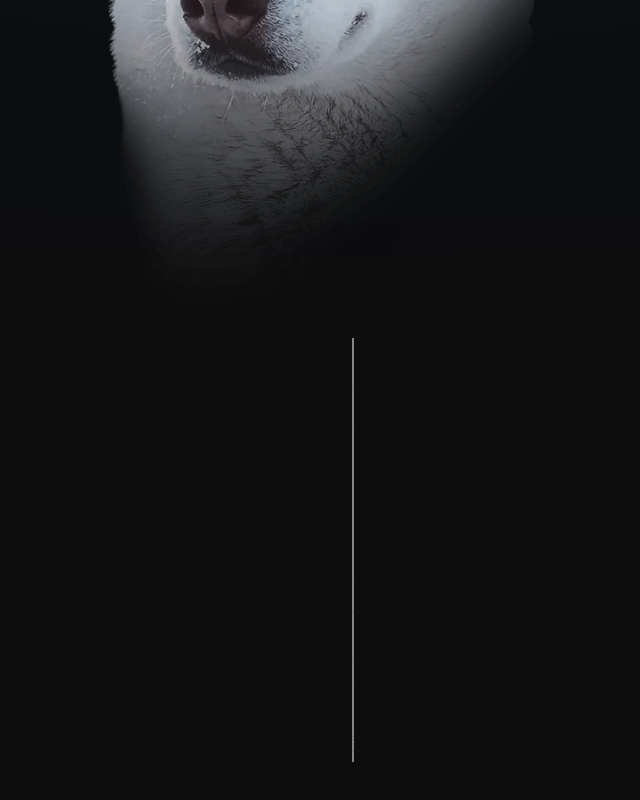
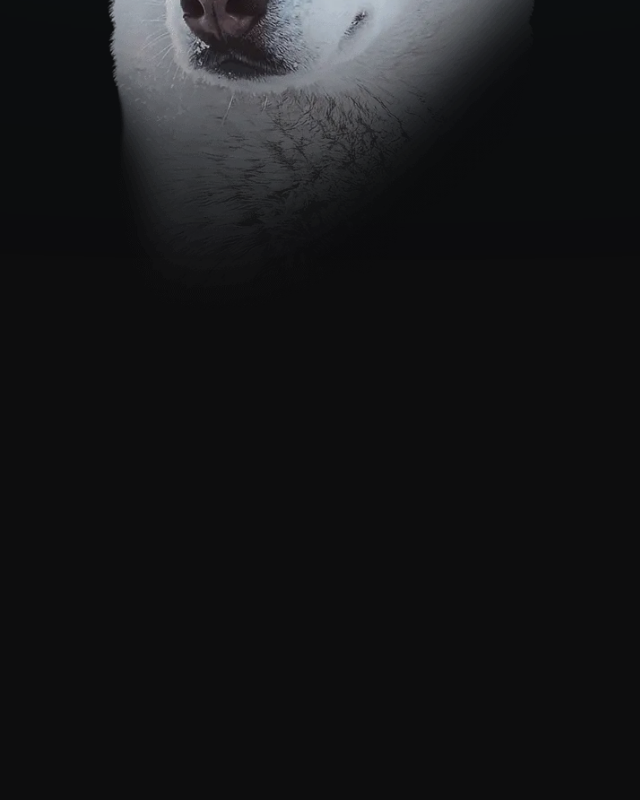
Before and after one commit to erupturatis/Personal-Website, a Next.js app: page /home in a window 1280 px wide. Shown: the part 1062-1862 px from the top of the page, without its empty margins (287-927 px from the left). Built offline with nearby package versions, Linux system fonts and the light colour scheme.

Commit message:
removed canva

```diff
--- a/src/components/home/top/Top.tsx
+++ b/src/components/home/top/Top.tsx
@@ -110,7 +110,7 @@ const Top = () => {
       <div className="w-full h-[800px]">
         {windowWidth !== null && (
           <>
-            <Canvas
+            {/* <Canvas
               x1={windowWidth > 1536 ? 600 : windowWidth > 1280 ? 475 : windowWidth / 2}
               y1={0}
               x2={windowWidth / 2}
@@ -118,7 +118,7 @@ const Top = () => {
               widthP={windowWidth}
               heightP={800}
               accent={windowWidth > 1280 ? windowWidth / 10 : 0}
-            />
+            /> */}
           </>
         )}
       </div>
```
